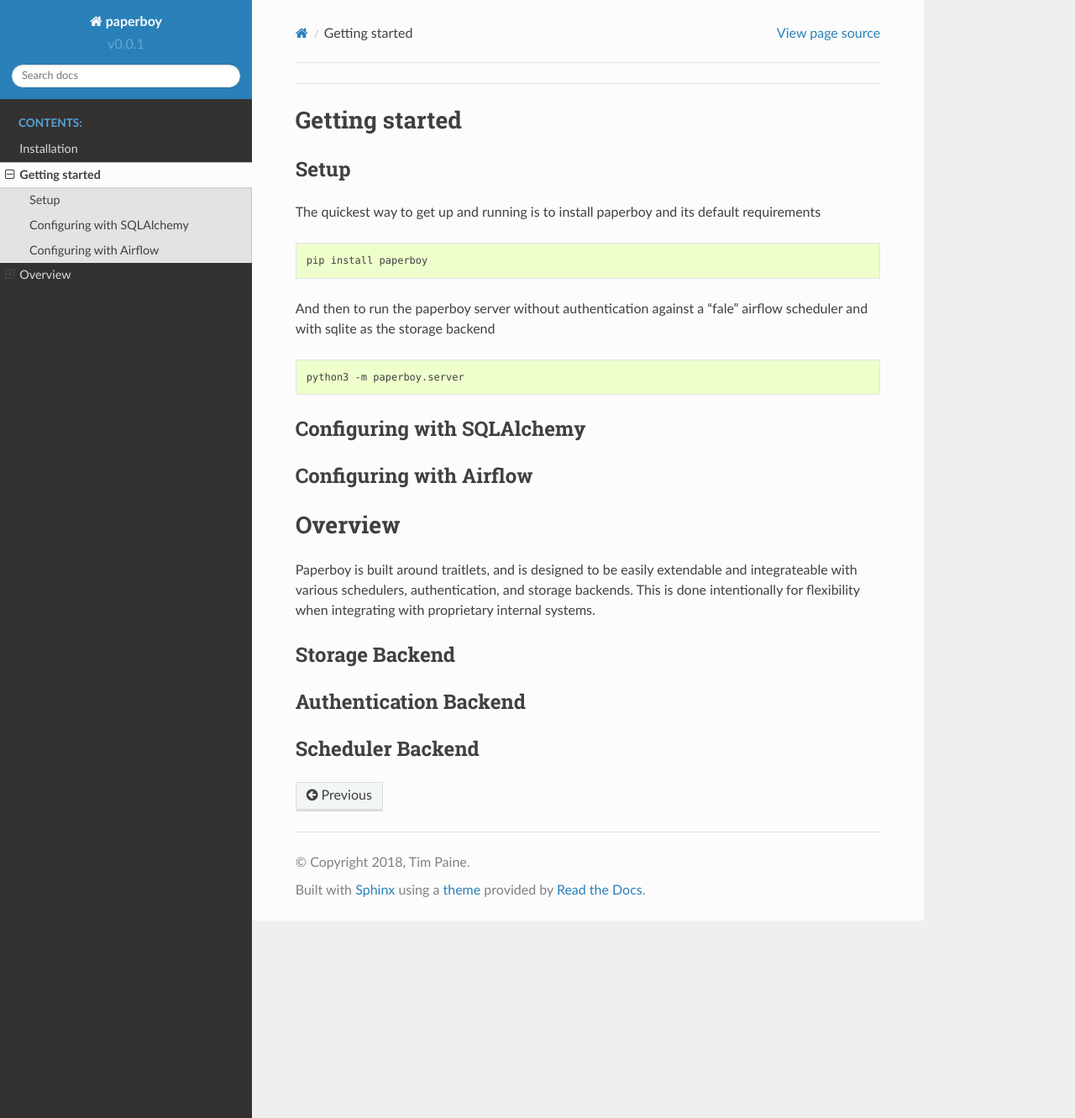
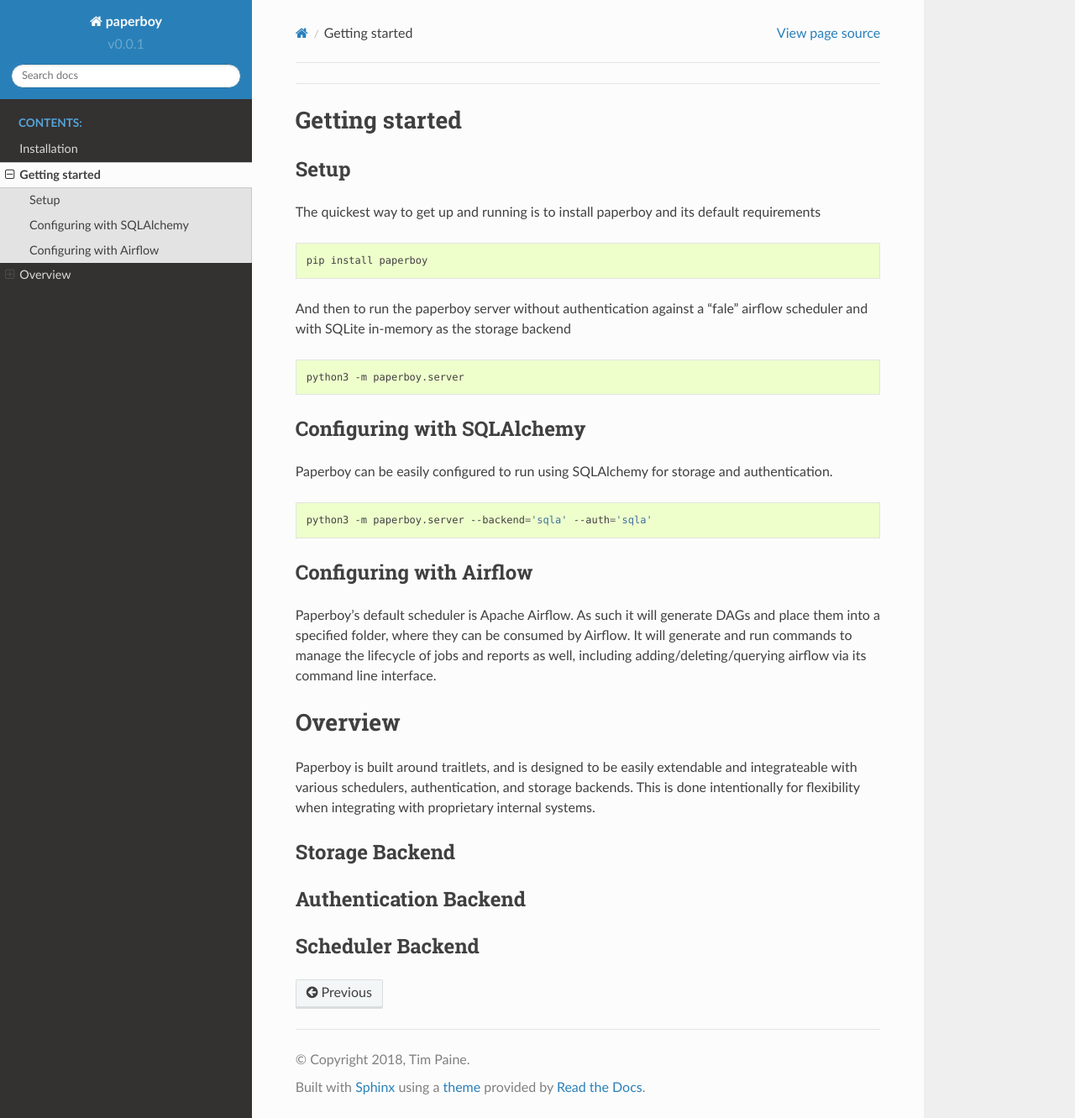
Before and after one commit to tkp-archive/paperboy, a Sphinx documentation site: the page built from docs/quickstart.rst, in a window 1280 px wide and 1331 px high. Shown: the whole window at 84% size. Built offline with Sphinx 7.4.7 and the Read the Docs theme 2.0.0, drawn with Linux system fonts in a browser that asks for light colours.

Commit message:
more docs

```diff
--- a/docs/quickstart.rst
+++ b/docs/quickstart.rst
@@ -11,7 +11,7 @@
 
     pip install paperboy
 
-And then to run the paperboy server without authentication against a "fale" airflow scheduler and with sqlite as the storage backend
+And then to run the paperboy server without authentication against a "fale" airflow scheduler and with SQLite in-memory as the storage backend
 
 .. code:: bash
 
@@ -20,11 +20,17 @@
 
 Configuring with SQLAlchemy
 ----------------------------
+Paperboy can be easily configured to run using SQLAlchemy for storage and authentication.
+
+.. code:: bash
+
+    python3 -m paperboy.server --backend='sqla' --auth='sqla'
+
 
 
 Configuring with Airflow
 --------------------------
-
+Paperboy's default scheduler is Apache Airflow. As such it will generate DAGs and place them into a specified folder, where they can be consumed by Airflow. It will generate and run commands to manage the lifecycle of jobs and reports as well, including adding/deleting/querying airflow via its command line interface.
 
 
 Overview
```
